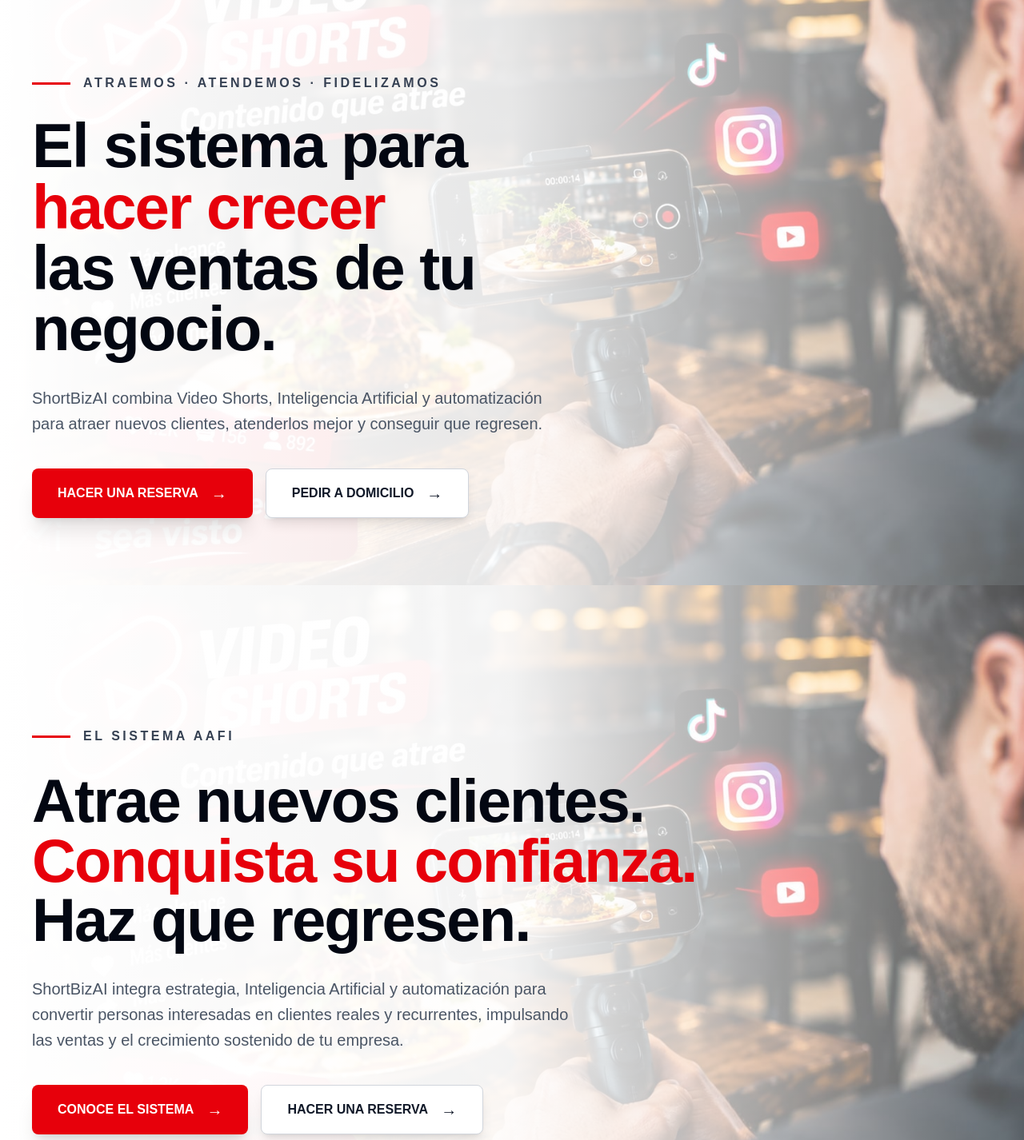
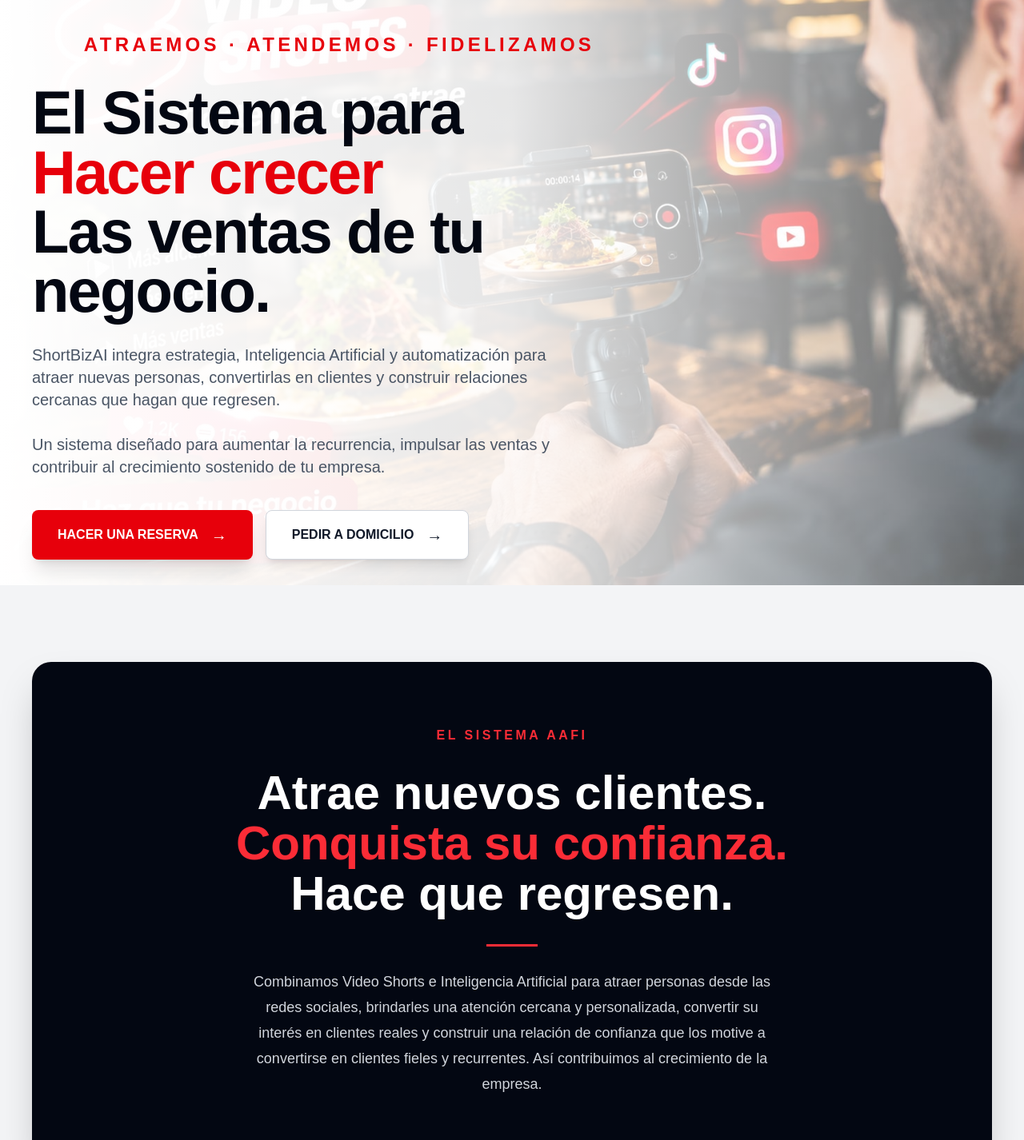
Before and after one commit to FabianGallego/ShortBizAI, a Next.js app: page / in a window 1280 px wide. Shown: the part 88-1514 px from the top of the page at 80% size. Built offline with nearby package versions, Linux system fonts and the light colour scheme.

Commit message:
Actualizar sección de atención

```diff
--- a/app/page.tsx
+++ b/app/page.tsx
@@ -1,7 +1,5 @@
 import Link from "next/link";
 import Image from "next/image";
-
-
 
 const pilares = [
   {
@@ -37,10 +35,6 @@ const pilares = [
     imagen: "/image/inteligencia-nueva.jpg",
   },
 ];
-
-
-
-
 
 export default function Home() {
   return (
@@ -159,39 +153,43 @@ export default function Home() {
 
           <div className="max-w-3xl">
 
-            <div className="flex items-center gap-4 mb-7">
+            <div className="mb-8 text-center">
 
-              <span className="w-12 h-[3px] bg-red-600" />
-
-              <p className="text-sm md:text-base font-extrabold tracking-[0.22em] text-gray-700">
+              <p className="text-red-600 text-lg md:text-xl lg:text-2xl font-black tracking-[0.18em]">
                 ATRAEMOS · ATENDEMOS · FIDELIZAMOS
               </p>
 
             </div>
 
 
-            <h1 className="text-5xl md:text-7xl lg:text-[78px] leading-[0.98] font-black tracking-tight text-gray-950">
+            <h1 className="text-5xl md:text-7xl lg:text-[76px] leading-[0.98] font-black tracking-tight text-gray-950">
 
-              El sistema para
+              El Sistema para
 
               <br />
 
               <span className="text-red-600">
-                hacer crecer
+                Hacer crecer
               </span>
 
               <br />
 
-              las ventas de tu negocio.
+              Las ventas de tu negocio.
 
             </h1>
 
 
-            <p className="mt-8 max-w-2xl text-lg md:text-xl leading-8 text-gray-600">
+            <p className="mt-7 max-w-2xl text-lg md:text-xl leading-7 text-gray-600">
 
-              ShortBizAI combina Video Shorts, Inteligencia Artificial y
-              automatización para atraer nuevos clientes, atenderlos mejor
-              y conseguir que regresen.
+              ShortBizAI integra estrategia, Inteligencia Artificial y automatización
+              para atraer nuevas personas, convertirlas en clientes y construir
+              relaciones cercanas que hagan que regresen.
+
+              <br />
+              <br />
+
+              Un sistema diseñado para aumentar la recurrencia, impulsar las ventas
+              y contribuir al crecimiento sostenido de tu empresa.
 
             </p>
 
@@ -239,137 +237,54 @@ export default function Home() {
 
 
       {/* =====================================================
-          FRASE CENTRAL
+          SISTEMA AAFI
       ===================================================== */}
+
       <section
-  id="inicio"
-  className="relative min-h-[820px] flex items-center overflow-hidden bg-white"
+        id="sistema"
+        className="py-24 bg-gray-100"
       >
-  {/* IMAGEN DE FONDO */}
 
-  <div className="absolute inset-0">
-    <Image
-      src="/image/atraccion.jpg"
-      alt="ShortBizAI - Sistema de crecimiento empresarial"
-      fill
-      priority
-      sizes="100vw"
-      className="object-cover"
-    />
-  </div>
+        <div className="max-w-7xl mx-auto px-6 lg:px-10">
 
-  {/* CAPA DE LECTURA */}
+          <div className="rounded-3xl bg-gray-950 shadow-2xl">
 
-  <div className="absolute inset-0 bg-gradient-to-r from-white via-white/95 to-white/30" />
+            <div className="max-w-4xl mx-auto px-8 py-14 md:px-16 md:py-20 text-center">
 
-  {/* CONTENIDO */}
-
-  <div className="relative z-10 max-w-7xl mx-auto w-full px-6 lg:px-10 pt-24">
-
-    <div className="max-w-4xl">
-
-      {/* ETIQUETA */}
-
-      <div className="flex items-center gap-4 mb-8">
-        <span className="w-12 h-[3px] bg-red-600" />
-
-        <p className="text-sm md:text-base font-extrabold tracking-[0.22em] text-gray-700">
+              <p className="text-red-500 font-black tracking-[0.22em] text-sm md:text-base">
                 EL SISTEMA AAFI
               </p>
-      </div>
 
 
-      {/* TITULAR */}
-
-      <h1 className="text-5xl md:text-7xl lg:text-[76px] leading-[0.98] font-black tracking-tight text-gray-950">
+              <h2 className="mt-7 text-4xl md:text-6xl font-black leading-[1.05] text-white">
 
                 Atrae nuevos clientes.
+
                 <br />
 
-        <span className="text-red-600">
+                <span className="text-red-500 whitespace-nowrap">
                   Conquista su confianza.
                 </span>
 
                 <br />
 
-        Haz que regresen.
+                Hace que regresen.
 
-      </h1>
+              </h2>
 
 
-      {/* DESCRIPCIÓN */}
+              <div className="w-16 h-[3px] bg-red-500 mx-auto mt-8 mb-7" />
 
-      <p className="mt-8 max-w-2xl text-lg md:text-xl leading-8 text-gray-600">
 
-        ShortBizAI integra estrategia, Inteligencia Artificial y
-        automatización para convertir personas interesadas en clientes
-        reales y recurrentes, impulsando las ventas y el crecimiento
-        sostenido de tu empresa.
+              <p className="max-w-2xl mx-auto text-base md:text-lg leading-7 md:leading-8 text-gray-300">
+
+                Combinamos Video Shorts e Inteligencia Artificial para atraer personas
+                desde las redes sociales, brindarles una atención cercana y personalizada,
+                convertir su interés en clientes reales y construir una relación de confianza
+                que los motive a convertirse en clientes fieles y recurrentes. Así contribuimos
+                al crecimiento de la empresa.
 
               </p>
-
-
-      {/* BOTONES */}
-
-      <div className="mt-10 flex flex-col sm:flex-row gap-4">
-
-        <Link
-          href="/diagnostico"
-          className="inline-flex items-center justify-center bg-red-600 hover:bg-red-700 text-white px-8 py-4 rounded-lg font-bold shadow-xl transition"
-        >
-          CONOCE EL SISTEMA
-
-          <span className="ml-4 text-xl">
-            →
-          </span>
-        </Link>
-
-
-        <Link
-          href="/cliente/agente-aaf"
-          className="inline-flex items-center justify-center bg-white hover:bg-gray-50 text-gray-900 border border-gray-300 px-8 py-4 rounded-lg font-bold shadow-lg transition"
-        >
-          HACER UNA RESERVA
-
-          <span className="ml-4 text-xl">
-            →
-          </span>
-        </Link>
-
-      </div>
-
-
-      {/* MICRO MENSAJE */}
-
-      <div className="mt-8 flex flex-wrap items-center gap-x-6 gap-y-2 text-sm font-semibold text-gray-500">
-
-        <span>
-          Atracción
-        </span>
-
-        <span className="text-red-600">
-          •
-        </span>
-
-        <span>
-          Atención
-        </span>
-
-        <span className="text-red-600">
-          •
-        </span>
-
-        <span>
-          Fidelización
-        </span>
-
-        <span className="text-red-600">
-          •
-        </span>
-
-        <span>
-          Inteligencia
-        </span>
 
             </div>
 
@@ -388,6 +303,8 @@ export default function Home() {
 
         <div className="max-w-7xl mx-auto px-6 lg:px-10">
 
+          {/* IMAGEN / TARJETA LIMPIA */}
+
           <div className="relative h-[520px] overflow-hidden rounded-3xl shadow-2xl">
 
             <Image
@@ -399,34 +316,34 @@ export default function Home() {
               className="object-cover"
             />
 
+            <div className="absolute inset-0 bg-gradient-to-t from-black/40 via-black/10 to-transparent" />
 
-            <div className="absolute inset-0 bg-gradient-to-t from-black/70 via-black/20 to-transparent" />
+          </div>
 
 
-            <div className="absolute bottom-0 left-0 p-8 md:p-12 text-white">
+          {/* =================================================
+              TEXTO DEBAJO DE LA TARJETA
+          ================================================= */}
 
-              <p className="text-sm font-semibold tracking-[0.25em] uppercase">
+          <div className="mt-10 px-6 md:px-10">
+
+            <p className="text-sm md:text-base font-semibold tracking-[0.25em] uppercase text-red-600">
               01 · ATRACCIÓN
             </p>
 
 
+            <h3 className="mt-3 text-4xl md:text-5xl font-black leading-tight text-gray-950">
+              Convierte la atención en clientes.
+            </h3>
 
 
-              <h3 className="text-4xl md:text-6xl font-black mt-2 leading-[1.02]">
-  Haz que tu negocio
-  <br />
-  sea imposible de ignorar.
-</h3>
+            <p className="mt-5 max-w-3xl text-lg md:text-xl text-gray-600 leading-8">
 
-<p className="mt-4 text-lg md:text-xl text-white/90 max-w-2xl leading-7">
               Creamos Video Shorts estratégicos que presentan tu negocio de forma
               atractiva, captan la atención de nuevos clientes y convierten tu
               presencia en redes sociales en una oportunidad real de crecimiento.
+
             </p>
-
-
-
-            </div>
 
           </div>
 
@@ -483,7 +400,7 @@ export default function Home() {
               <p className="mt-7 text-lg leading-8 text-gray-600">
 
                 Mediante Inteligencia Artificial facilitamos la atención
-                de tus clientes y organizamos sus solicitudes de forma
+                de nuevos clientes y organizamos sus solicitudes o reservas de forma
                 rápida, clara y eficiente.
 
               </p>
@@ -491,9 +408,7 @@ export default function Home() {
 
               <p className="mt-5 text-lg leading-8 text-gray-600">
 
-                El cliente puede indicar su nombre, teléfono, fecha,
-                hora y cantidad de personas. El negocio recibe la solicitud
-                y puede confirmarla, cancelarla o modificarla.
+                A través de nuestro sistema inteligente y automatizado, cada persona recibe una atención cercana, rápida y efectiva. Sus necesidades son escuchadas y atendidas con respuestas claras y oportunas, acompañándola durante todo el proceso hasta completar su objetivo y disfrutar de los productos o servicios de tu negocio. Así construimos afinidad y confianza, creando experiencias que hacen que quieran volver y convertirse en clientes fieles y recurrentes.
 
               </p>
 
```
Lines whose indentation alone changed are shown as unchanged.
